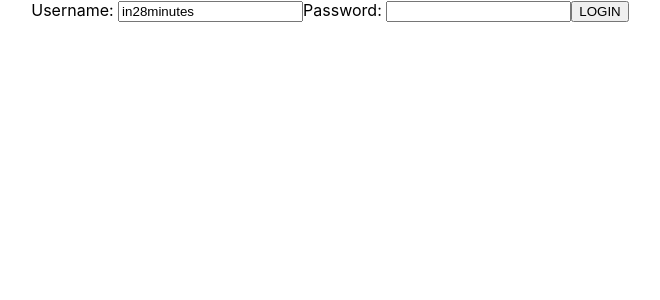
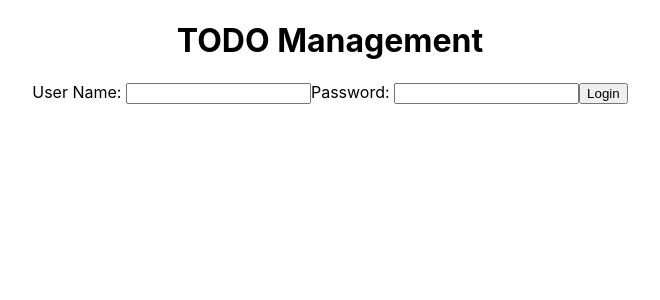
Before and after one commit to havalda-r/todo-app-frontend, a React (Create React App) app: page / in a window 1280 px wide. Shown: the top 300 px of the page, without its empty margins (310-970 px from the left). Built offline with nearby package versions, Linux system fonts and the light colour scheme.

Commit message:
feat: add routing

```diff
--- /dev/null
+++ b/src/components/todo/LoginComponent.js
@@ -0,0 +1,74 @@
+import React, { Component } from 'react';
+import { useNavigate } from 'react-router-dom';
+
+class LoginComponent extends Component {
+  constructor(props) {
+    super(props);
+
+    this.state = {
+      username: '',
+      password: '',
+      hasLoginFailed: false,
+      showSuccessMessage: false,
+    };
+
+    this.handleChange = this.handleChange.bind(this);
+    this.handleLogin = this.handleLogin.bind(this);
+  }
+
+  render() {
+    return (
+      <div>
+        <ShowInvalidCredential hasLoginFailed={this.state.hasLoginFailed} />
+        {this.state.showSuccessMessage && <div>Login Successful</div>}
+        User Name:{' '}
+        <input
+          type='text'
+          name='username'
+          value={this.state.username}
+          onChange={this.handleChange}
+        />
+        Password:{' '}
+        <input
+          type='password'
+          name='password'
+          value={this.state.password}
+          onChange={this.handleChange}
+        />
+        <button onClick={this.handleLogin}>Login</button>
+      </div>
+    );
+  }
+
+  handleChange(event) {
+    this.setState({
+      [event.target.name]: event.target.value,
+    });
+  }
+
+  handleLogin() {
+    if (this.state.username === 'test' && this.state.password === 'test') {
+      this.props.navigate('/welcome');
+    } else {
+      console.log('Login failed');
+      this.setState({
+        hasLoginFailed: true,
+        showSuccessMessage: false,
+      });
+    }
+  }
+}
+
+function ShowInvalidCredential(props) {
+  if (props.hasLoginFailed) {
+    return <div>Invalid Credential</div>;
+  }
+  return null;
+}
+
+function LoginComponentWithNavigate(props) {
+  const navigate = useNavigate();
+  return <LoginComponent {...props} navigate={navigate} />;
+}
+
+export default LoginComponentWithNavigate;
--- a/src/components/todo/ToDoApp.js
+++ b/src/components/todo/ToDoApp.js
@@ -1,15 +1,19 @@
 import React, { Component } from 'react';
 import { BrowserRouter as Router, Route, Routes } from 'react-router-dom';
+import { useNavigate } from 'react-router-dom';
+import LoginComponentWithNavigate from './LoginComponent';
 
 export default class ToDoApp extends Component {
   render() {
     return (
       <div className='toDoApp'>
+        <h1>TODO Management</h1>
         <Router>
           <Routes>
-            <Route path='/login' element={<LoginComponent />} />
-            <Route path='/welcome' element={<WelcomeComponent />} />
-            <Route path='/' element={<LoginComponent />} />
+            <Route path='/' element={<LoginComponentWithNavigate />} />
+            <Route path='/login' element={<LoginComponentWithNavigate />} />
+            <Route path='/welcome/*' element={<WelcomeComponent />} />
+            <Route path='*' element={<ErrorComponent />} />
           </Routes>
         </Router>
         {/* <LoginComponent />
@@ -19,64 +23,12 @@ export default class ToDoApp extends Component {
   }
 }
 
+function ErrorComponent() {
+  return <div>An error occured. Contact support!</div>;
+}
+
 class WelcomeComponent extends Component {
   render() {
     return <div>Welcome</div>;
   }
 }
-
-class LoginComponent extends Component {
-  constructor(props) {
-    super(props);
-    this.state = {
-      username: 'in28minutes',
-      password: '',
-      hasLoginFailed: false,
-      showSuccessMessage: false,
-    };
-    this.handleChange = this.handleChange.bind(this);
-    this.loginClicked = this.loginClicked.bind(this);
-  }
-
-  handleChange(event) {
-    this.setState({ [event.target.name]: event.target.value });
-  }
-
-  loginClicked() {
-    if (
-      this.state.username === 'in28minutes' &&
-      this.state.password === 'dummy'
-    ) {
-      console.log('successful');
-      this.setState({ showSuccessMessage: true });
-      this.setState({ hasLoginFailed: false });
-    } else {
-      this.setState({ showSuccessMessage: false });
-      this.setState({ hasLoginFailed: true });
-    }
-  }
-
-  render() {
-    return (
-      <div>
-        {this.state.hasLoginFailed && <div>Invalid credentials</div>}
-        {this.state.showSuccessMessage && <div>Login succesful</div>}
-        Username:{' '}
-        <input
-          type='text'
-          name='username'
-          value={this.state.username}
-          onChange={this.handleChange}
-        />
-        Password:{' '}
-        <input
-          type='password'
-          name='password'
-          value={this.state.password}
-          onChange={this.handleChange}
-        />
-        <button onClick={this.loginClicked}>LOGIN</button>
-      </div>
-    );
-  }
-}
```
